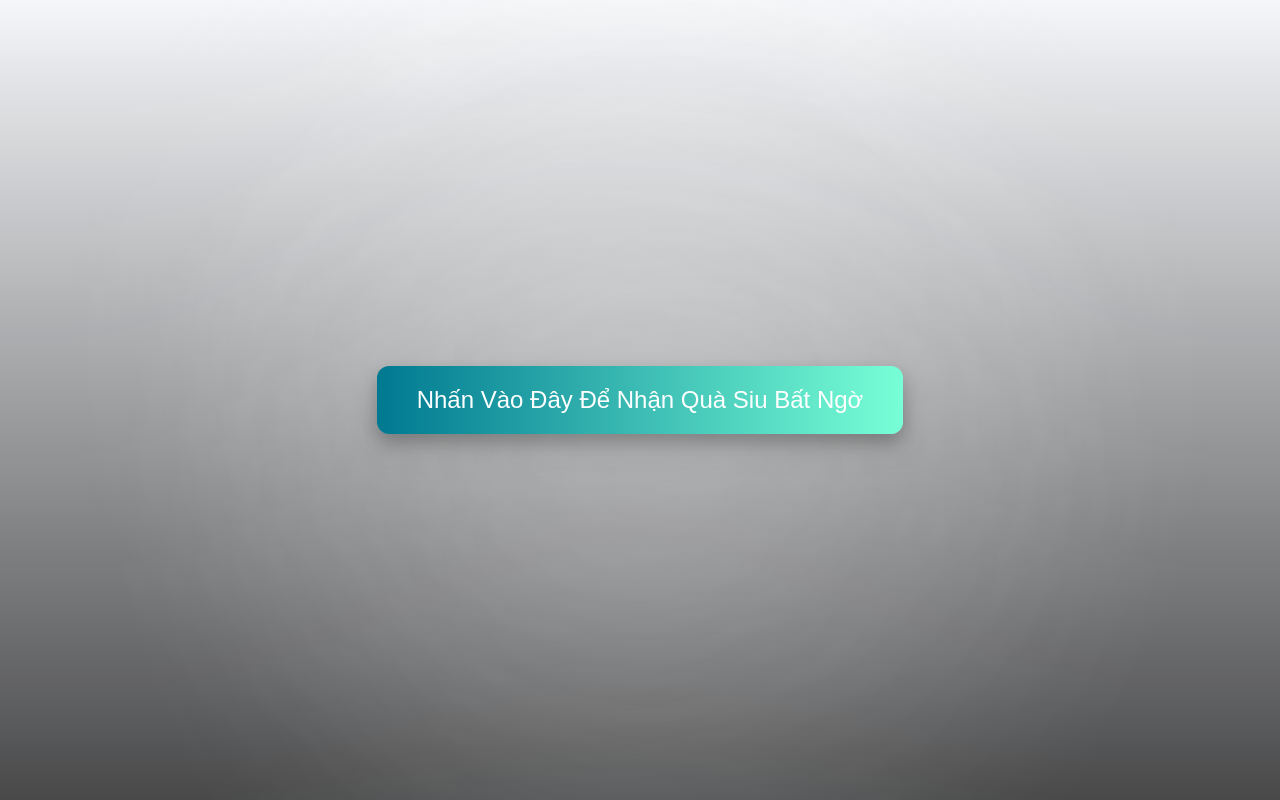
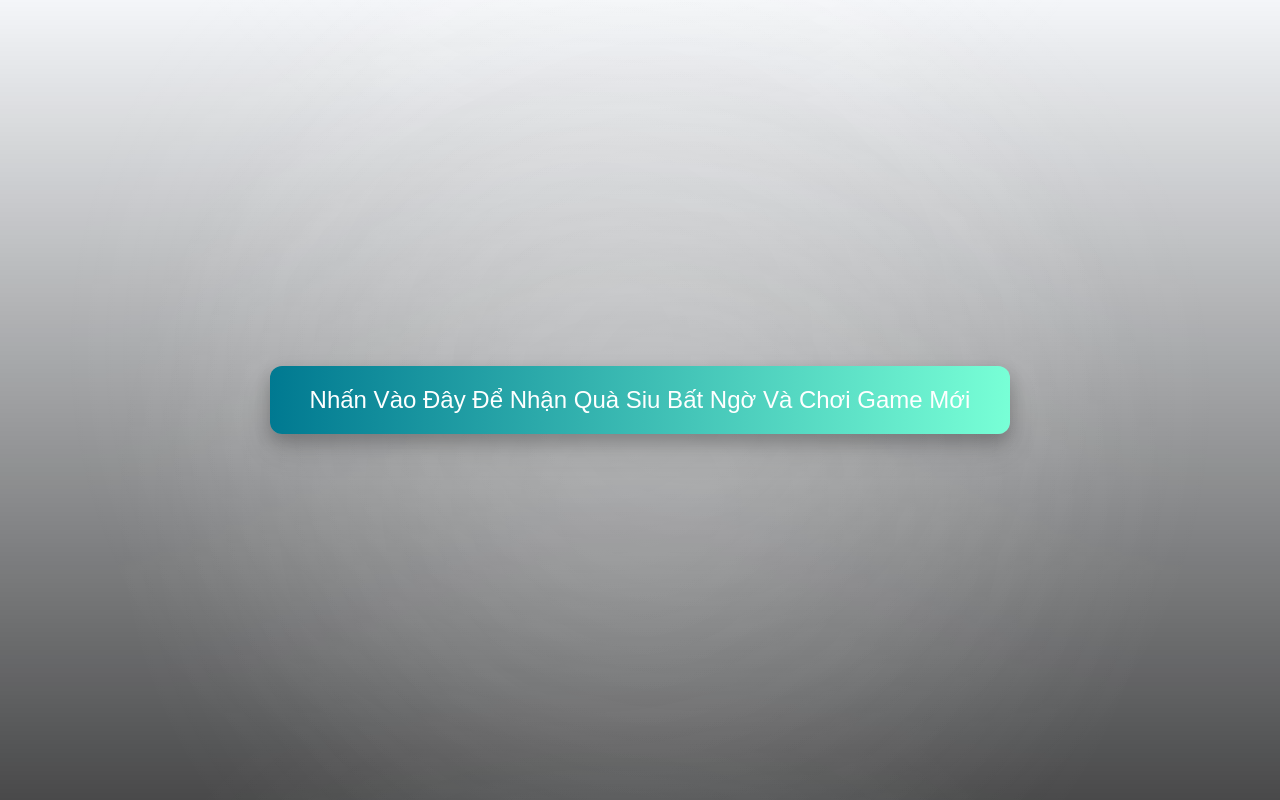
Before and after one commit to nioboss/nioboss.github.io, a plain HTML site: page index.html in a window 1280 px wide. Drawn offline with Linux system fonts and the light colour scheme.

Commit message:
Update index.html

```diff
--- a/index.html
+++ b/index.html
@@ -87,7 +87,7 @@
 
 <body>
     <div id="login-box">
-        <button id="login-button" class="login-button">Nhấn Vào Đây Để Nhận Quà Siu Bất Ngờ</button>
+        <button id="login-button" class="login-button">Nhấn Vào Đây Để Nhận Quà Siu Bất Ngờ Và Chơi Game Mới</button>
     </div>
 
     <div id="video-container" style="display: none;">
```
